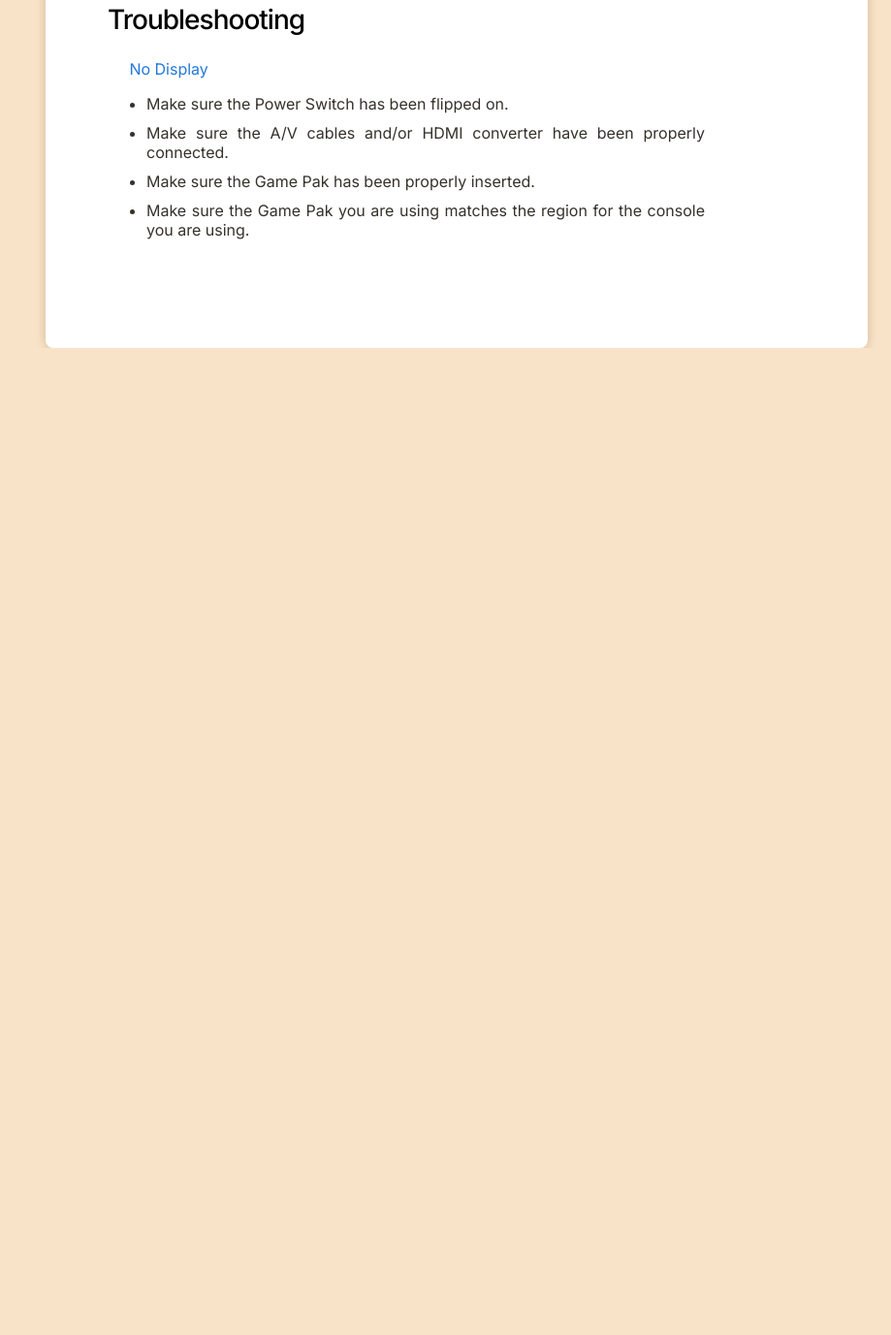
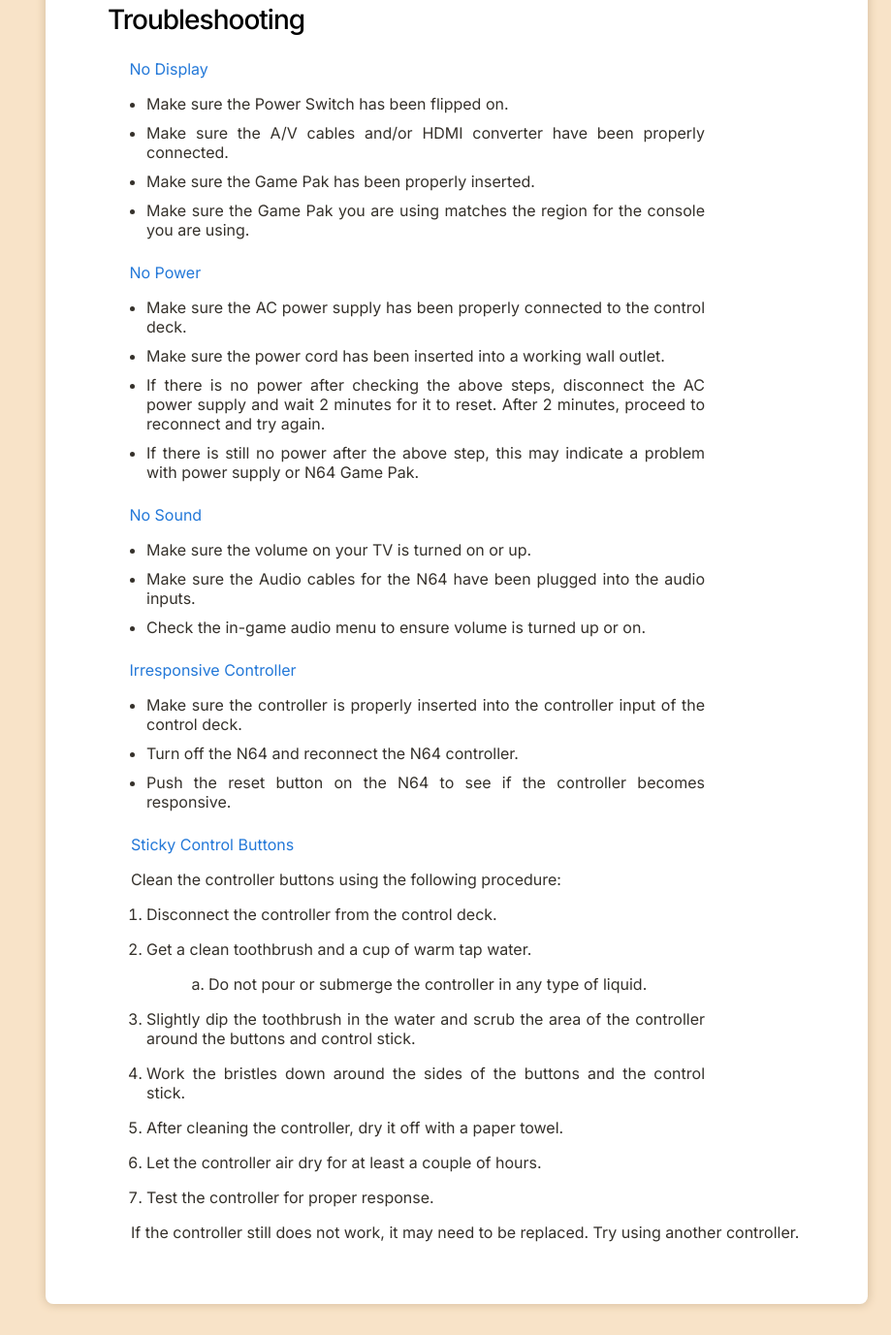
Before and after one commit to dsbfelipe/freecodecamp-technical-documentation-page, a plain HTML site: page index.html in a window 1280 px wide. Shown: the part 4107-5484 px from the top of the page at 97% size, without its empty margins (361-1280 px from the left). Before the commit the page ends 4466 px from the top, so only its background shows below. Drawn offline with Linux system fonts and the light colour scheme.

Commit message:
Arquivo .html finalizado

```diff
--- a/index.html
+++ b/index.html
@@ -13,32 +13,32 @@
             </header>
             <ul class="navbar-nav">
                 <li class="nav-item">
-                    <a href="" class="nav-link">
+                    <a href="#Introduction" class="nav-link">
                         <span class="link-text">Introduction</span>
                     </a>
                 </li>
                 <li class="nav-item">
-                    <a href="" class="nav-link">
+                    <a href="#Components" class="nav-link">
                         <span class="link-text">Components</span>
                     </a>
                 </li>
                 <li class="nav-item">
-                    <a href="" class="nav-link">
+                    <a href="#Setup" class="nav-link">
                         <span class="link-text">Setup</span>
                     </a>
                 </li>
                 <li class="nav-item">
-                    <a href="" class="nav-link">
+                    <a href="#Connections" class="nav-link">
                         <span class="link-text">Connections</span>
                     </a>
                 </li>
                 <li class="nav-item">
-                    <a href="" class="nav-link">
+                    <a href="#Controller" class="nav-link">
                         <span class="link-text">Controller</span>
                     </a>
                 </li>
                 <li class="nav-item">
-                    <a href="" class="nav-link">
+                    <a href="#Troubleshooting" class="nav-link">
                         <span class="link-text">Troubleshooting</span>
                     </a>
                 </li>
@@ -219,6 +219,44 @@
                         <li class="section-list">Make sure the Game Pak you are using matches the region for the console you are
                             using.</li>
                     </ul>
+                    <ul>
+                        <header class="list-header list-title-indent">No Power</header>
+                        <li class="section-list">Make sure the AC power supply has been properly connected to the control deck.</li>
+                        <li class="section-list">Make sure the power cord has been inserted into a working wall outlet.</li>
+                        <li class="section-list">If there is no power after checking the above steps, disconnect the AC power supply and
+                            wait 2 minutes for it to reset. After 2 minutes, proceed to reconnect and try again.</li>
+                        <li class="section-list">If there is still no power after the above step, this may indicate a problem with power
+                            supply or N64 Game Pak.</li>
+                    </ul>
+                    <ul>
+                        <header class="list-header list-title-indent">No Sound</header>
+                        <li class="section-list">Make sure the volume on your TV is turned on or up.</li>
+                        <li class="section-list">Make sure the Audio cables for the N64 have been plugged into the audio inputs.</li>
+                        <li class="section-list">Check the in-game audio menu to ensure volume is turned up or on.</li>
+                    </ul>
+                    <ul>
+                        <header class="list-header list-title-indent">Irresponsive Controller</header>
+                        <li class="section-list">Make sure the controller is properly inserted into the controller input of the control
+                            deck.</li>
+                        <li class="section-list">Turn off the N64 and reconnect the N64 controller.</li>
+                        <li class="section-list">Push the reset button on the N64 to see if the controller becomes responsive.</li>
+                    </ul>
+                    <p class="list-header">Sticky Control Buttons</p>
+                    <p>Clean the controller buttons using the following procedure:</p>
+                    <ul class="numbered">
+                        <li class="section-list more-space">Disconnect the controller from the control deck.</li>
+                        <li class="section-list more-space">Get a clean toothbrush and a cup of warm tap water.</li>
+                            <ul class="letter-indent">
+                                <li class="more-space">Do not pour or submerge the controller in any type of liquid.</li>
+                            </ul>
+                        <li class="section-list more-space">Slightly dip the toothbrush in the water and scrub the area of the controller around the
+                            buttons and control stick.</li>
+                        <li class="section-list more-space">Work the bristles down around the sides of the buttons and the control stick.</li>
+                        <li class="section-list more-space">After cleaning the controller, dry it off with a paper towel.</li>
+                        <li class="section-list more-space">Let the controller air dry for at least a couple of hours.</li>
+                        <li class="section-list more-space">Test the controller for proper response.</li>
+                    </ul>
+                    <p>If the controller still does not work, it may need to be replaced. Try using another controller.</p>
                 </section>
             </div>
         </main>
--- a/styles/styles.css
+++ b/styles/styles.css
@@ -4,6 +4,7 @@
     background-color: #f8e3c8;
     font-family: 'Inter', sans-serif;
     color: #35312b;
+    scroll-behavior: smooth
 }
 
 #navbar {
@@ -25,6 +26,8 @@
     padding: 4rem;
     border-radius: 0.5rem;
     box-shadow: 1px 1px 10px #dfc8aa, -1px -1px 10px #dfc8aa;
+    margin-bottom: 10rem;
+    padding-bottom: 1rem;
 }
 
 .navbar-nav {
```
